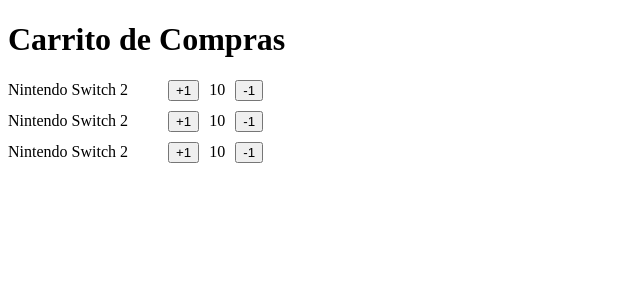
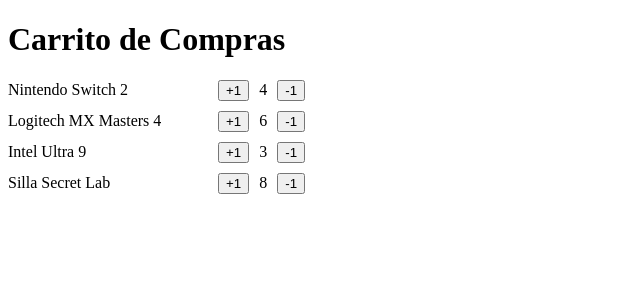
Before and after one commit to BrayanTM/React, a React (Vite) app in the folder 02-first-steps/: page / in a window 1280 px wide. Shown: the top 300 px of the page, without its empty margins (0-640 px from the left). Built offline with nearby package versions, Linux system fonts and the light colour scheme.

Commit message:
Propiedades del componente - Props

```diff
--- a/02-first-steps/src/FirstStepsApp.tsx
+++ b/02-first-steps/src/FirstStepsApp.tsx
@@ -4,9 +4,10 @@ export function FirstStepsApp() {
   return (
     <>
       <h1>Carrito de Compras</h1>
-      <ItemCounter />
-      <ItemCounter />
-      <ItemCounter />
+      <ItemCounter name="Nintendo Switch 2" quantity={4} />
+      <ItemCounter name="Logitech MX Masters 4" quantity={6} />
+      <ItemCounter name="Intel Ultra 9" quantity={3} />
+      <ItemCounter name="Silla Secret Lab" quantity={8} />
     </>
   );
 }
--- a/02-first-steps/src/shopping-cart/ItemCounter.tsx
+++ b/02-first-steps/src/shopping-cart/ItemCounter.tsx
@@ -1,4 +1,9 @@
-export const ItemCounter = () => {
+interface Props {
+  name: string;
+  quantity?: number;
+}
+
+export const ItemCounter = ({ name, quantity }: Props) => {
   return (
     <section
       style={{
@@ -8,9 +13,9 @@ export const ItemCounter = () => {
         marginTop: 10,
       }}
     >
-      <span style={{ width: 150 }}>Nintendo Switch 2</span>
+      <span style={{ width: 200 }}>{name}</span>
       <button>+1</button>
-      <span>10</span>
+      <span>{quantity}</span>
       <button>-1</button>
     </section>
   );
```
